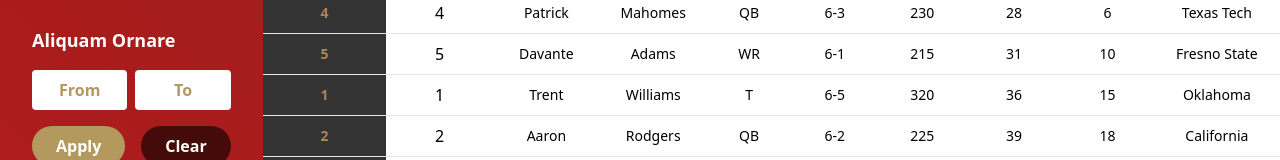
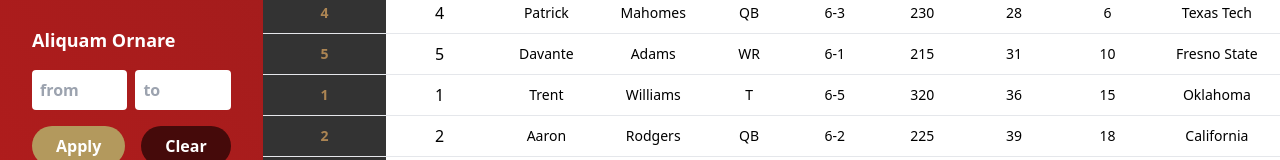
Before and after one commit to GausAlMunirTushar/game-score-leaderboard, a Next.js app: page / in a window 1280 px wide. Shown: the part 619-779 px from the top of the page. Built offline with nearby package versions, Linux system fonts and the light colour scheme.

Commit message:
input added for filtering

```diff
--- a/src/components/Sidebar.jsx
+++ b/src/components/Sidebar.jsx
@@ -12,19 +12,31 @@ const Sidebar = () => {
 					</h2>
 					<div className="mt-4 space-y-2">
 						<div className="flex items-center">
-							<input type="checkbox" id="segment1" className="h-4 w-4"/>
+							<input
+								type="checkbox"
+								id="segment1"
+								className="h-4 w-4"
+							/>
 							<label htmlFor="segment1" className="ml-2">
 								Lorem Ipsum Dolor
 							</label>
 						</div>
 						<div className="flex items-center">
-							<input type="checkbox" id="segment2" className="h-4 w-4"/>
+							<input
+								type="checkbox"
+								id="segment2"
+								className="h-4 w-4"
+							/>
 							<label htmlFor="segment2" className="ml-2">
 								Sit Amet
 							</label>
 						</div>
 						<div className="flex items-center">
-							<input type="checkbox" id="segment3" className="h-4 w-4"/>
+							<input
+								type="checkbox"
+								id="segment3"
+								className="h-4 w-4"
+							/>
 							<label htmlFor="segment3" className="ml-2">
 								Vivamus Interdum
 							</label>
@@ -37,20 +49,16 @@ const Sidebar = () => {
 					<h2 className="text-lg font-bold">Aliquam Ornare</h2>
 					<div className="mt-4">
 						<div className="flex gap-2">
-							<button
-								type=""
+							<input
+								type="number"
 								className="w-full bg-white p-2 rounded  text-tertiary font-semibold"
 								placeholder="from"
-							>
-								From
-							</button>
-							<button
+							></input>
+							<input
 								type=""
 								className="w-full bg-white p-2 rounded text-tertiary font-semibold"
 								placeholder="to"
-							>
-								To
-							</button>
+							></input>
 						</div>
 						<div className="flex gap-4 mt-4">
 							<button className="bg-tertiary rounded-full text-white font-semibold px-6 py-2">
```
